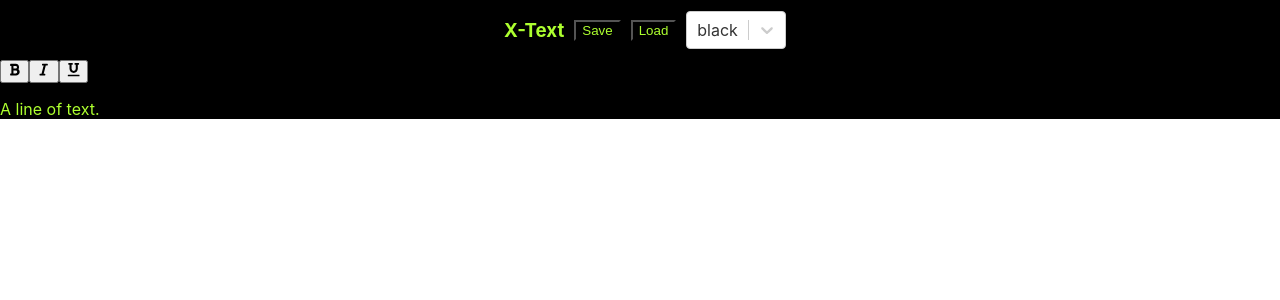
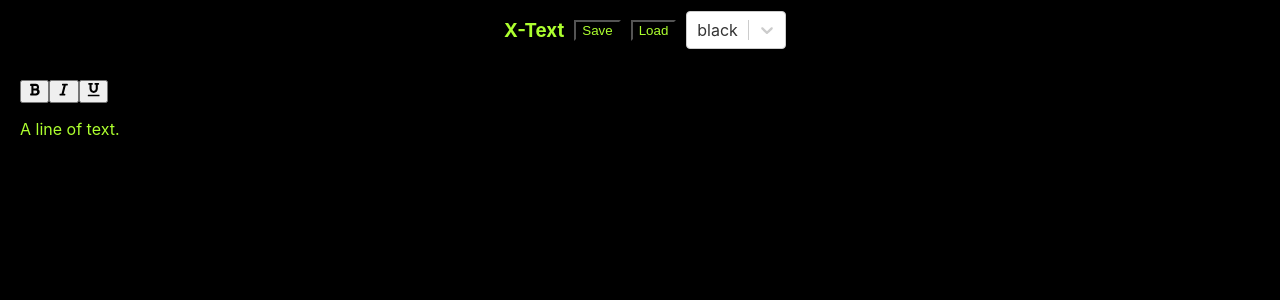
Before and after one commit to Cam06002/x-text, a React (Create React App) app: page / in a window 1280 px wide. Shown: the top 300 px of the page. Built offline with nearby package versions, Linux system fonts and the light colour scheme.

Commit message:
Update TextPage.js

```diff
--- a/src/TextPage.js
+++ b/src/TextPage.js
@@ -1,14 +1,18 @@
 import React, {useState} from "react";
 import Toolbar from "./Toolbar/Toolbar";
 import TextEdit from "./TextEditor/TextEdit";
+import './App.css';
 
 export default function TextPage(){
 
     const [editorColors, setEditorColors] = useState({value: 'black-text-box', label: 'black'});
+
     const onColorChange = (e) =>{
         setEditorColors(e);
         console.log(e);
     }
+
+    document.body.style.backgroundColor = editorColors.label;
 
     return(
         <>
@@ -19,7 +23,7 @@ export default function TextPage(){
                     onColorChange={onColorChange}
                 />
             </div>
-            <div>
+            <div className="box-sizer">
                 <TextEdit
                     editorColors={editorColors}
                 />
```
